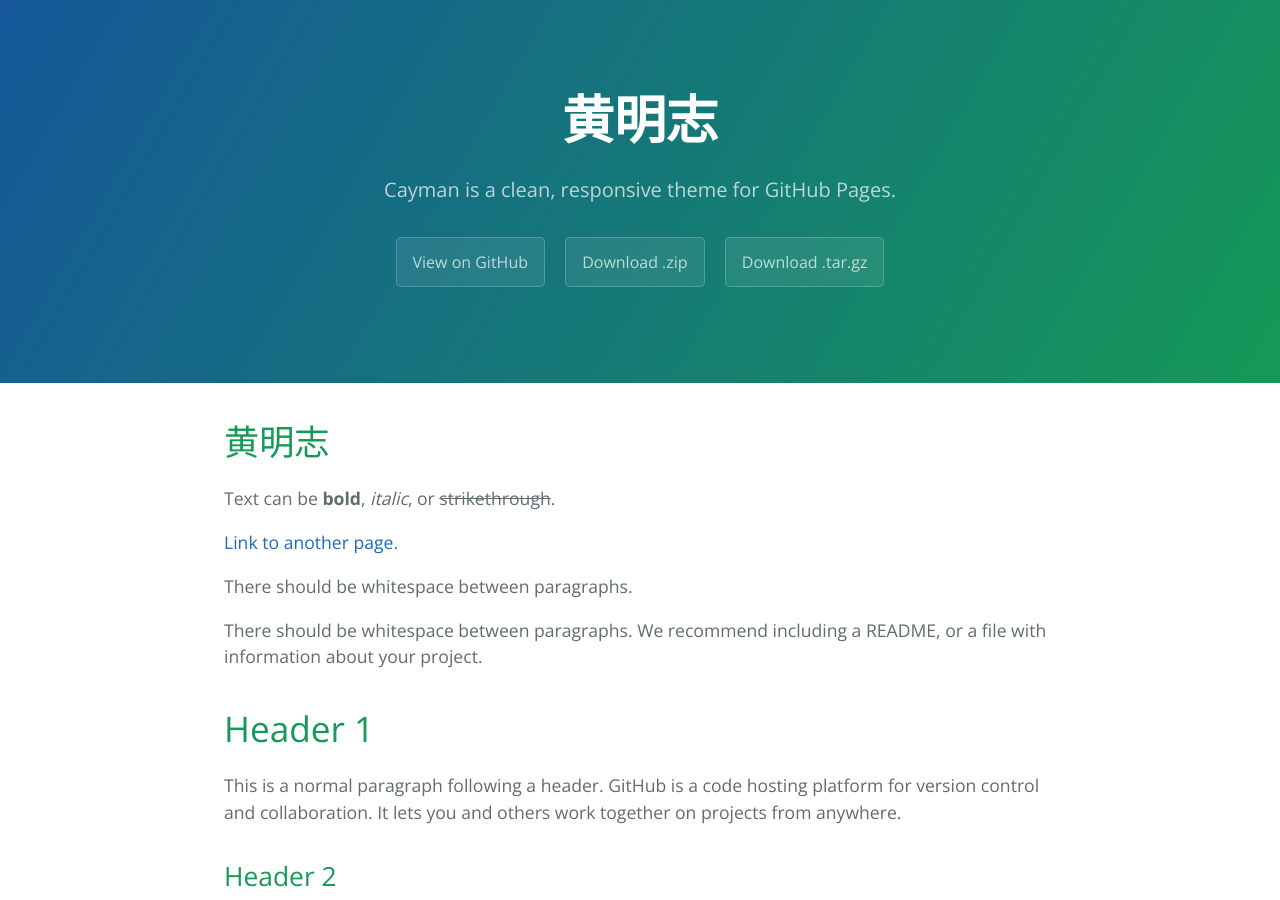
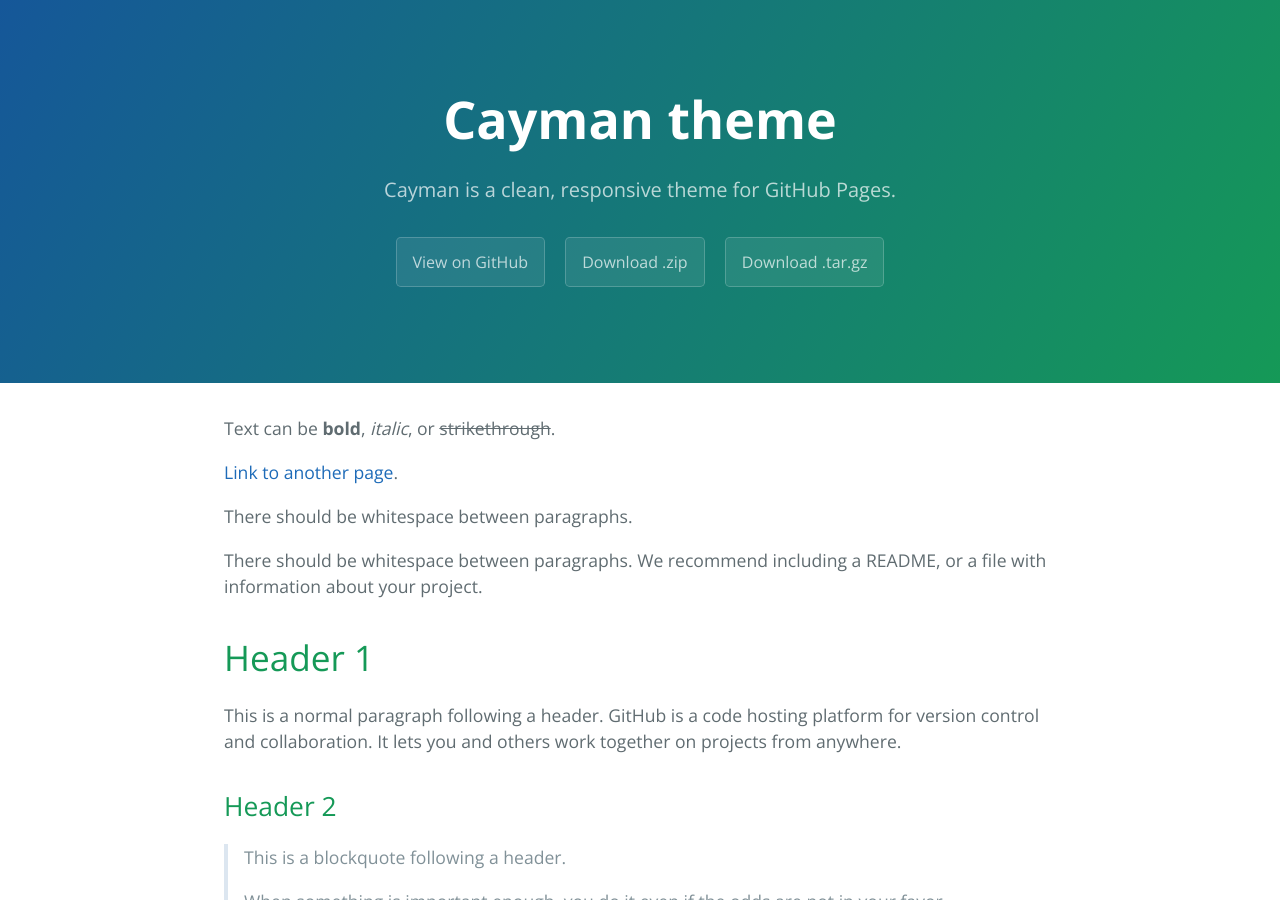
Before and after one commit to a354123417/huangmingzhi, a Jekyll site: the page built from index.md, in a window 1280 px wide and 900 px high. Built offline with Jekyll 4.4.1, drawn with Linux system fonts in a browser that asks for light colours; our own code applies the rules of GitHub Pages for plain Markdown files.

Commit message:
Update index.md

```diff
--- a/index.md
+++ b/index.md
@@ -1,8 +1,6 @@
 ---
 layout: default
 ---
-
-# 黄明志
 
 Text can be **bold**, _italic_, or ~~strikethrough~~.
 
```
Also changed, not shown: other parts of index.md (+2 -0 lines).
